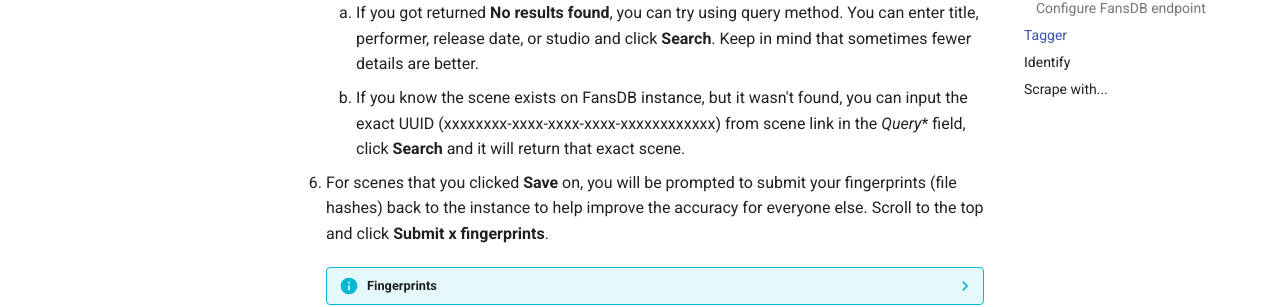
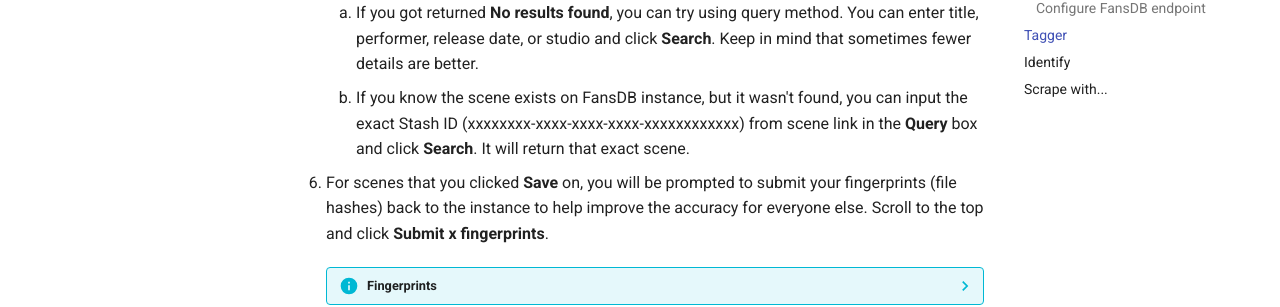
Before and after one commit to FansDB/docs, an MkDocs documentation site: the page built from docs/guides/scraping-scenes-from-fansdb.md, in a window 1280 px wide and 900 px high, scrolled down 1542 px. Shown: the part 172-479 px from the top of the window. Built offline with MkDocs 1.6.1 and Material for MkDocs 9.7.7, drawn with Linux system fonts in a browser that asks for light colours; comment, search, counter and statistics services are not loaded.

Commit message:
Fix typo and clarify wording

```diff
--- a/docs/guides/scraping-scenes-from-fansdb.md
+++ b/docs/guides/scraping-scenes-from-fansdb.md
@@ -45,7 +45,7 @@ Recommended to people that value accuracy the most. It can automatically go thro
 
 1. Click on **Scrape All** and look through the results. Add missing objects and click **Save**.
     1. If you got returned **No results found**, you can try using query method. You can enter title, performer, release date, or studio and click **Search**. Keep in mind that sometimes fewer details are better.
-    1. If you know the scene exists on FansDB instance, but it wasn't found, you can input the exact UUID (xxxxxxxx-xxxx-xxxx-xxxx-xxxxxxxxxxxx) from scene link in the *Query** field, click **Search** and it will return that exact scene.
+    1. If you know the scene exists on FansDB instance, but it wasn't found, you can input the exact Stash ID (xxxxxxxx-xxxx-xxxx-xxxx-xxxxxxxxxxxx) from scene link in the **Query** box and click **Search**. It will return that exact scene.
 1. For scenes that you clicked **Save** on, you will be prompted to submit your fingerprints (file hashes) back to the instance to help improve the accuracy for everyone else. Scroll to the top and click **Submit x fingerprints**.
 
     ??? info "Fingerprints"
```
